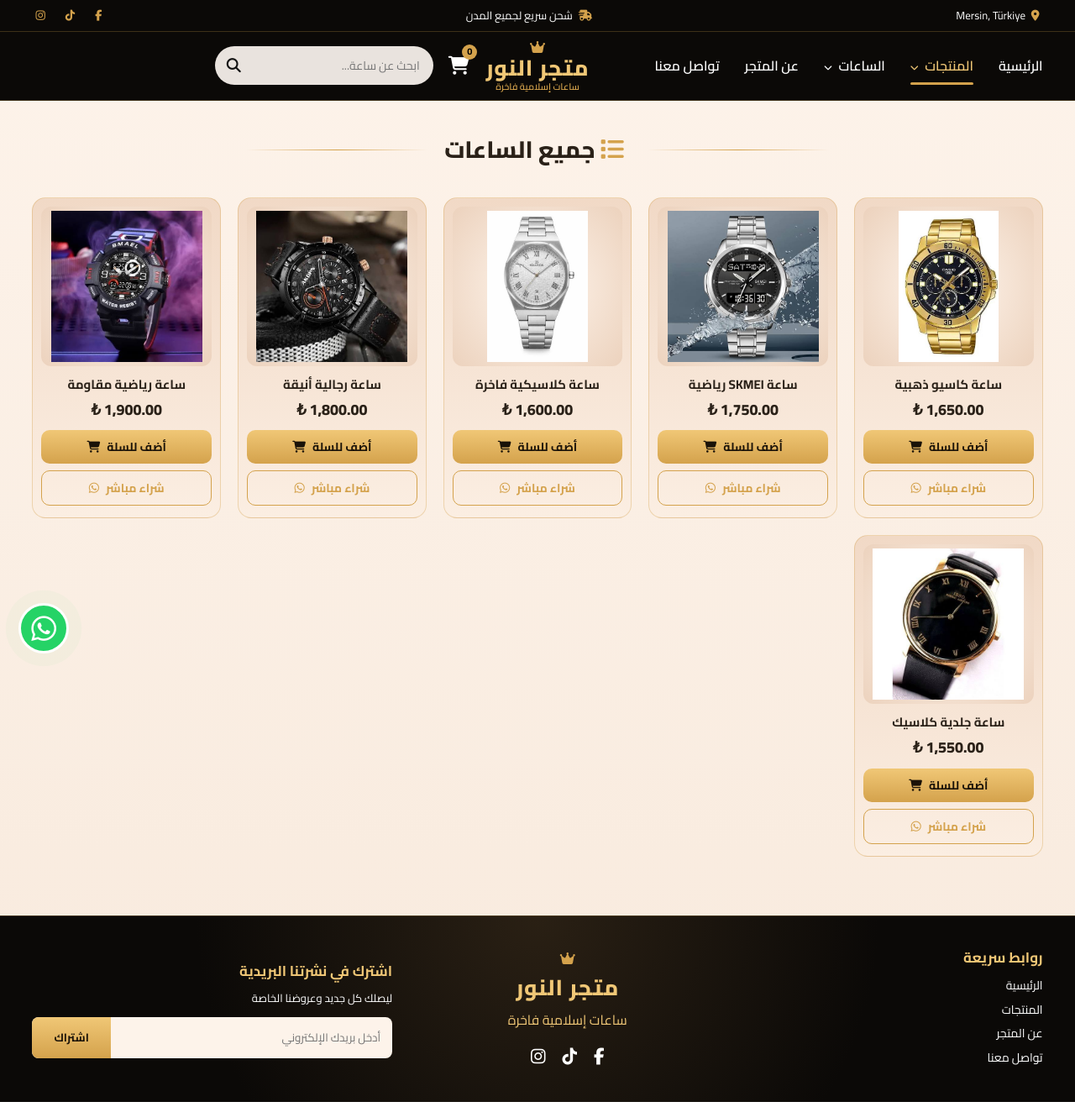
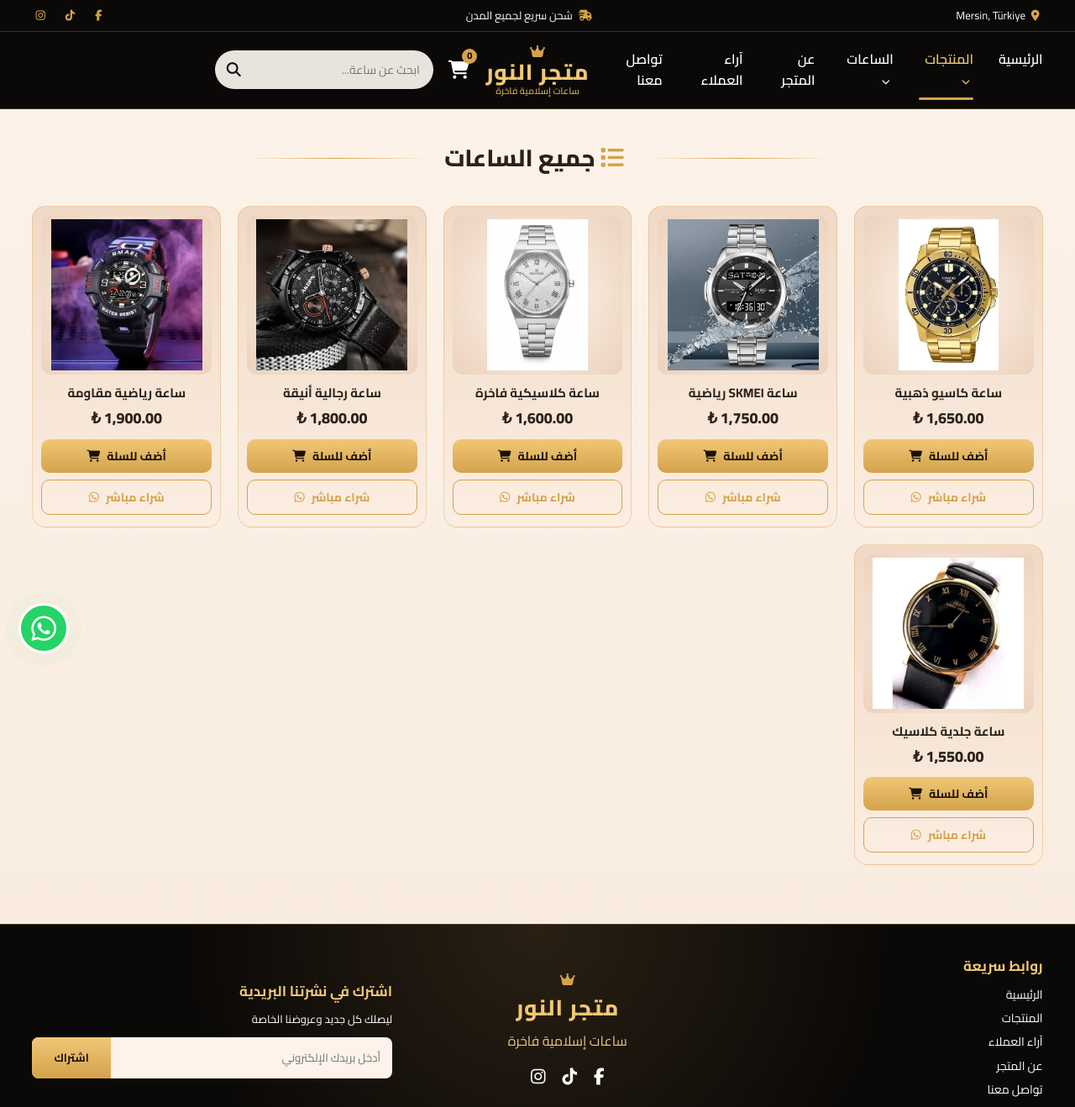
Before and after one commit to programmeryoussefzaghnoun-lgtm/Al-Noor-Store, a plain HTML site: page products.html in a window 1280 px wide. Shown: the top 1318 px of the page at 84% size. Drawn offline with Linux system fonts and the light colour scheme.

Commit message:
Update products.html with new links and structure

```diff
--- a/products.html
+++ b/products.html
@@ -34,6 +34,7 @@
         <a href="products.html" class="active">المنتجات <i class="fa-solid fa-chevron-down"></i></a>
         <a href="products.html">الساعات <i class="fa-solid fa-chevron-down"></i></a>
         <a href="index.html#about">عن المتجر</a>
+        <a href="reviews.html">آراء العملاء</a>
         <a href="index.html#footer">تواصل معنا</a>
       </nav>
 
@@ -75,6 +76,7 @@
         <h4>روابط سريعة</h4>
         <a href="index.html">الرئيسية</a>
         <a href="products.html">المنتجات</a>
+        <a href="reviews.html">آراء العملاء</a>
         <a href="index.html#about">عن المتجر</a>
         <a href="index.html#footer">تواصل معنا</a>
       </div>
```
